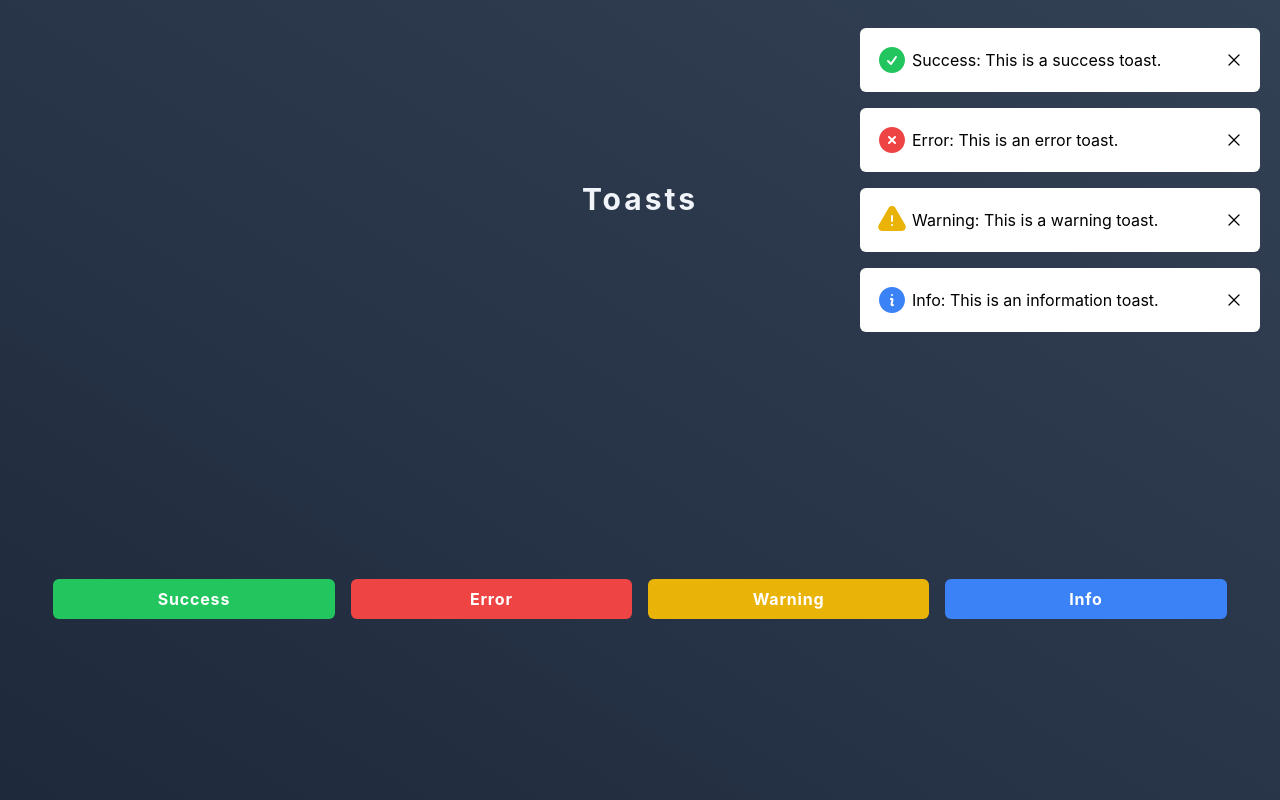
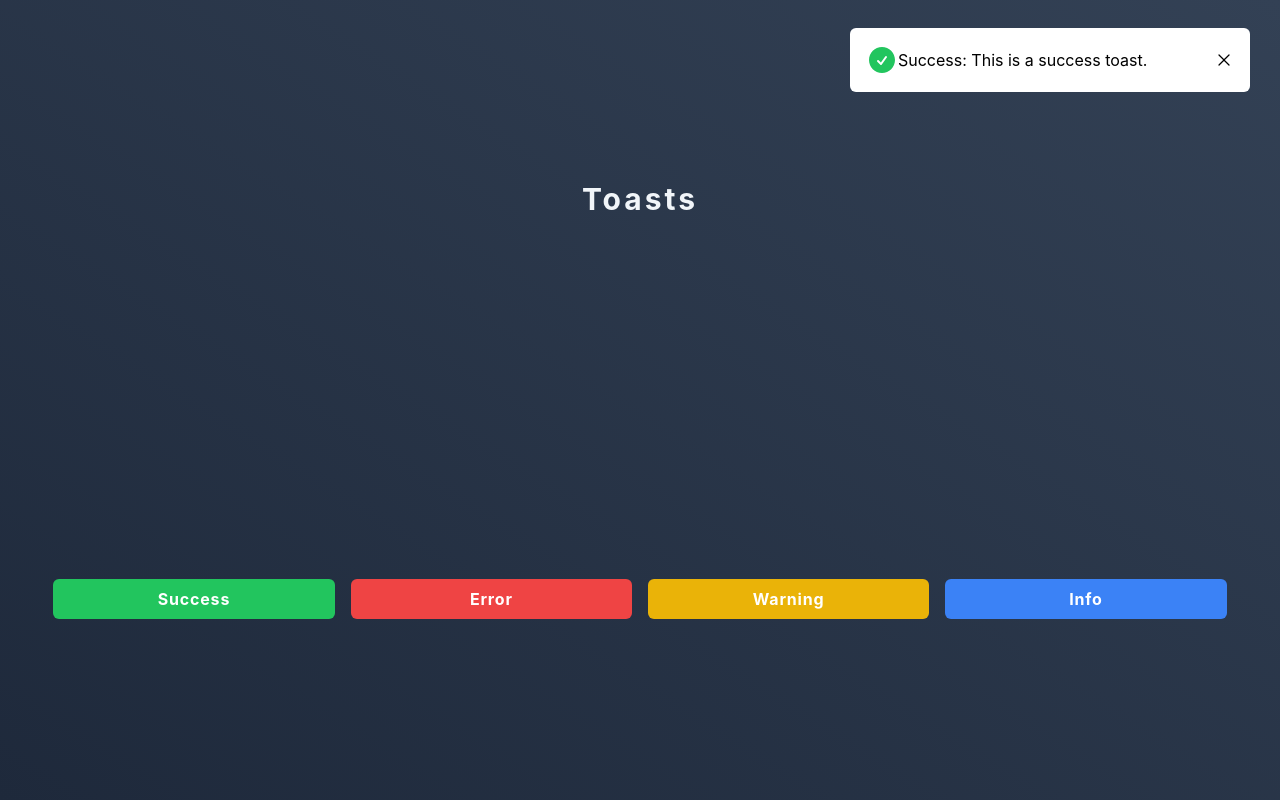
Before and after one commit to min33sky/toast-notification, a React (Vite) app: page / in a window 1280 px wide. Both pictures are taken after a click on the button "Success". Built offline with nearby package versions, Linux system fonts and the light colour scheme; a web font is replaced by a local one.

Commit message:
feat: toast appear

```diff
--- a/src/App.tsx
+++ b/src/App.tsx
@@ -1,6 +1,26 @@
+import { useEffect, useState } from 'react';
 import Toast from './components/Toast';
 
+export type ToastType = 'success' | 'error' | 'warning' | 'info';
+
 export default function App() {
+  const [toastType, setToastType] = useState<ToastType[]>([]);
+
+  // useEffect(() => {
+  //   const timeout = setTimeout(() => {
+  //     setToastType((prev) => [...prev, 'warning']);
+  //   }, 3000);
+
+  //   return () => clearTimeout(timeout);
+  // }, []);
+
+  const handleCreateToast = (type: ToastType) => {
+    setToastType((prev) => [...prev, type]);
+    setTimeout(() => {
+      setToastType((prev) => prev.slice(1));
+    }, 3000);
+  };
+
   return (
     <div className="grid min-h-screen place-items-center bg-gradient-to-tr from-slate-800 to-slate-700">
       <h1 className="text-3xl font-bold tracking-widest text-slate-100">
@@ -8,13 +28,30 @@ export default function App() {
       </h1>
 
       <div className="grid w-11/12 gap-4 md:grid-cols-4">
-        <button className="btn-success">Success</button>
-        <button className="btn-error">Error</button>
-        <button className="btn-warning">Warning</button>
-        <button className="btn-info">Info</button>
+        <button
+          onClick={() => handleCreateToast('success')}
+          className="btn-success"
+        >
+          Success
+        </button>
+        <button
+          onClick={() => handleCreateToast('error')}
+          className="btn-error"
+        >
+          Error
+        </button>
+        <button
+          onClick={() => handleCreateToast('warning')}
+          className="btn-warning"
+        >
+          Warning
+        </button>
+        <button onClick={() => handleCreateToast('info')} className="btn-info">
+          Info
+        </button>
       </div>
 
-      <Toast />
+      <Toast toasts={toastType} />
     </div>
   );
 }
--- a/src/components/Toast.tsx
+++ b/src/components/Toast.tsx
@@ -1,4 +1,4 @@
-import React from 'react';
+import React, { useEffect, useState } from 'react';
 import {
   CheckCircleIcon,
   ExclamationTriangleIcon,
@@ -6,52 +6,22 @@ import {
   InformationCircleIcon,
   XMarkIcon,
 } from '@heroicons/react/24/solid';
+import ToastItem from './ToastItem';
+import { ToastType } from '../App';
 
-export default function Toast() {
+interface props {
+  toasts: ToastType[];
+}
+
+export default function Toast({ toasts }: props) {
   return (
     <ul
       aria-label="toast"
       className="fixed top-7 right-5 w-11/12  space-y-4  md:w-[400px] "
     >
-      <li className="relative flex items-center justify-between overflow-hidden rounded-md bg-white p-4">
-        <div className="flex items-center space-x-1">
-          <CheckCircleIcon className="h-8 w-8 text-green-500 " />
-          <span>Success: This is a success toast.</span>
-        </div>
-        <button>
-          <XMarkIcon className="h-5 w-5" />
-        </button>
-      </li>
-
-      <li className="relative flex items-center justify-between overflow-hidden rounded-md bg-white p-4">
-        <div className="flex items-center space-x-1">
-          <XCircleIcon className="h-8 w-8 text-red-500" />
-          <span>Error: This is an error toast.</span>
-        </div>
-        <button>
-          <XMarkIcon className="h-5 w-5" />
-        </button>
-      </li>
-
-      <li className="relative flex items-center justify-between overflow-hidden rounded-md bg-white p-4">
-        <div className="flex items-center space-x-1">
-          <ExclamationTriangleIcon className="h-8 w-8 text-yellow-500" />
-          <span>Warning: This is a warning toast.</span>
-        </div>
-        <button>
-          <XMarkIcon className="h-5 w-5" />
-        </button>
-      </li>
-
-      <li className="relative flex items-center justify-between overflow-hidden rounded-md bg-white p-4">
-        <div className="flex items-center space-x-1">
-          <InformationCircleIcon className="h-8 w-8 text-blue-500" />
-          <span>Info: This is an information toast.</span>
-        </div>
-        <button>
-          <XMarkIcon className="h-5 w-5" />
-        </button>
-      </li>
+      {toasts.map((type, index) => (
+        <ToastItem type={type} key={index} />
+      ))}
     </ul>
   );
 }
--- /dev/null
+++ b/src/components/ToastItem.tsx
@@ -0,0 +1,45 @@
+import React from 'react';
+import {
+  CheckCircleIcon,
+  ExclamationTriangleIcon,
+  XCircleIcon,
+  InformationCircleIcon,
+  XMarkIcon,
+} from '@heroicons/react/24/solid';
+
+interface Props {
+  type: 'success' | 'error' | 'warning' | 'info';
+}
+
+export default function ToastItem({ type }: Props) {
+  const toastType = {
+    success: {
+      icon: <CheckCircleIcon className="h-8 w-8 text-green-500 " />,
+      text: 'Success: This is a success toast.',
+    },
+    error: {
+      icon: <XCircleIcon className="h-8 w-8 text-red-500" />,
+      text: 'Error: This is an error toast.',
+    },
+    warning: {
+      icon: <ExclamationTriangleIcon className="h-8 w-8 text-yellow-500" />,
+      text: 'Warning: This is a warning toast.',
+    },
+    info: {
+      icon: <InformationCircleIcon className="h-8 w-8 text-blue-500" />,
+      text: 'Info: This is an information toast.',
+    },
+  };
+
+  return (
+    <li className="toast">
+      <div className="flex items-center space-x-1">
+        {toastType[type].icon}
+        {toastType[type].text}
+      </div>
+      <button>
+        <XMarkIcon className="h-5 w-5" />
+      </button>
+    </li>
+  );
+}
--- a/src/index.css
+++ b/src/index.css
@@ -12,6 +12,7 @@
 }
 
 @layer components {
+  /* 버튼 */
   .btn-success {
     @apply rounded-md bg-green-500 py-2 font-bold tracking-wider text-white transition hover:opacity-90;
   }
@@ -26,6 +27,12 @@
 
   .btn-warning {
     @apply rounded-md bg-yellow-500 py-2 font-bold tracking-wider text-white transition hover:opacity-90;
+  }
+
+  /* 토스트 */
+  .toast {
+    @apply relative flex items-center justify-between overflow-hidden rounded-md bg-white p-4;
+    animation: show_toast 0.3s ease forwards;
   }
 }
 
```
